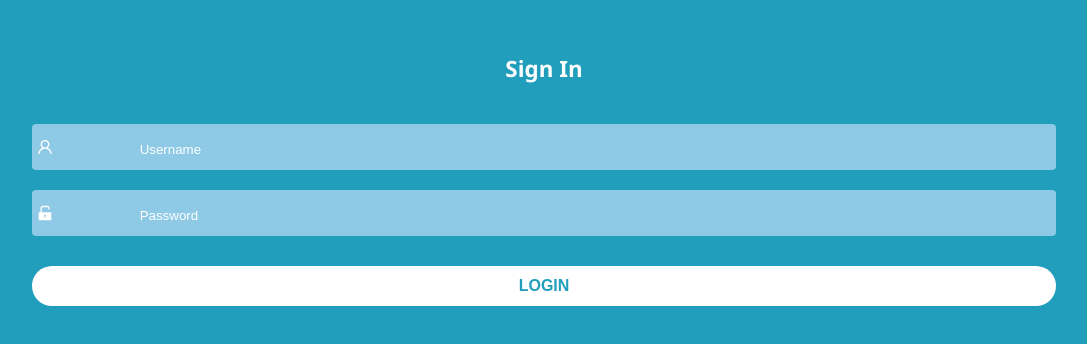
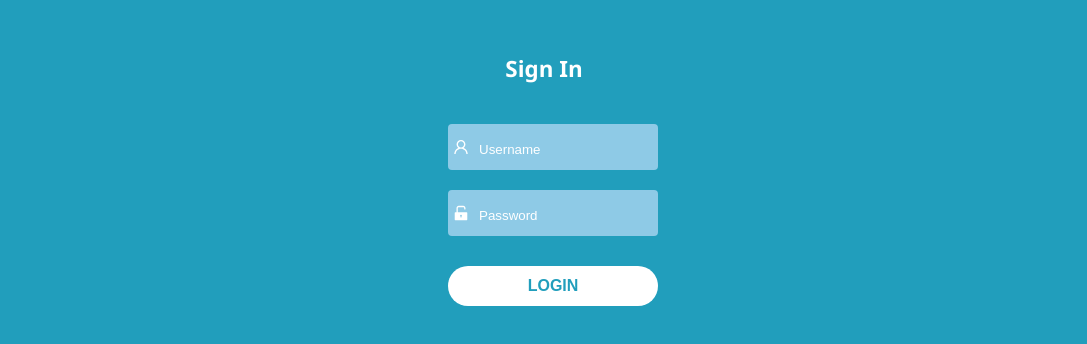
Before and after one commit to TheCoderSingh/jas-talking, a React (Create React App) app: page / in a window 1280 px wide. Shown: the part 228-572 px from the top of the page, without its empty margins (96-1183 px from the left). Built offline with nearby package versions, Linux system fonts and the light colour scheme.

Commit message:
Add media queries for login form

```diff
--- a/src/components/LoginForm.scss
+++ b/src/components/LoginForm.scss
@@ -54,3 +54,27 @@
 		}
 	}
 }
+
+@media screen and (min-width: 400px) {
+	#login-form {
+		form {
+			max-width: 40%;
+		}
+	}
+}
+
+@media screen and (min-width: 900px) {
+	#login-form {
+		form {
+			max-width: 30%;
+		}
+	}
+}
+
+@media screen and (min-width: 1150px) {
+	#login-form {
+		form {
+			max-width: 15%;
+		}
+	}
+}
```
